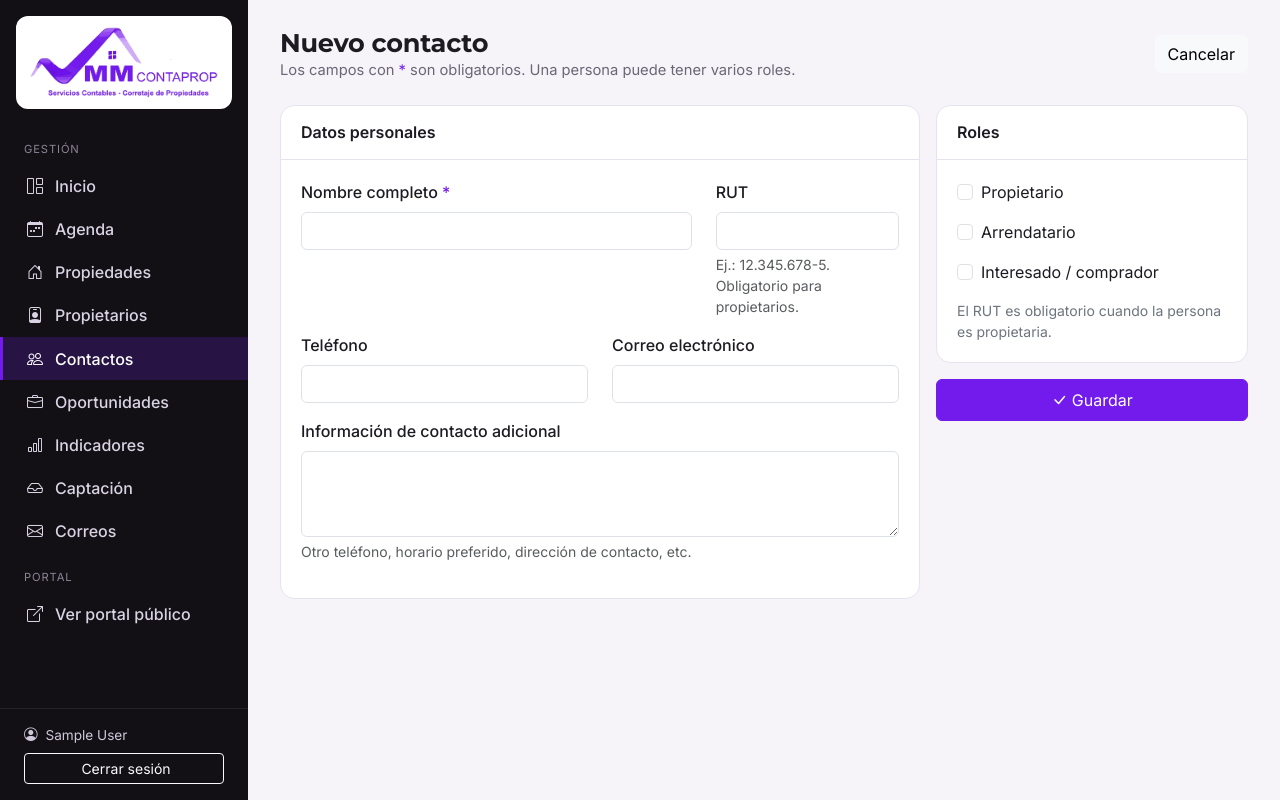
After one commit to yorbyn/prototipo-CRM_MMcontaprop, a Django app: page /crm/contactos/nueva/ in a window 1280 px wide. The commit adds this page. Run offline with Django 5.2, Linux system fonts and the light colour scheme; the visitor is signed in with stand-in values (Sample User, id 1); some libraries are stand-ins or nearby versions.

Commit message:
feat(contactos): agrega crear y editar contacto

```diff
--- /dev/null
+++ b/contactos/forms.py
@@ -0,0 +1,20 @@
+from django import forms
+
+from core.forms import BootstrapMixin
+from core.validators import normalizar_rut
+
+from .models import Contacto
+
+class ContactoForm(BootstrapMixin, forms.ModelForm):
+    class Meta:
+        model = Contacto
+        fields = [
+            "nombre", "rut", "telefono", "email", "informacion_adicional",
+            "es_propietario", "es_arrendatario", "es_interesado",
+        ]
+        widgets = {"informacion_adicional": forms.Textarea(attrs={"rows": 3})}
+
+    def clean_rut(self):
+        # Se normaliza antes de la validación de unicidad para detectar
+        # duplicados aunque se escriba con o sin puntos.
+        return normalizar_rut(self.cleaned_data.get("rut")) or None
--- a/contactos/templates/contactos/detalle_contacto.html
+++ b/contactos/templates/contactos/detalle_contacto.html
@@ -4,7 +4,7 @@
 {% block contenido %}
 <div class="crm-encabezado">
   <div>
-    <div class="small text-secondary"><a href="{% url 'contactos:lista' %}">Contactos</a> / Ficha</div>
+    <div class="small text-secondary"><a href="{% url 'contactos:lista-contacto' %}">Contactos</a> / Ficha</div>
     <h1>{{ contacto.nombre }}</h1>
     <div class="mt-1">{% for r in contacto.roles %}<span class="badge bg-morado-claro text-morado me-1">{{ r }}</span>{% endfor %}</div>
   </div>
@@ -12,6 +12,7 @@
     {% if contacto.es_propietario %}
       <a href="{% url 'propiedades:crear' %}?propietario={{ contacto.pk }}" class="btn btn-outline-primary"><i class="bi bi-house-add"></i> Nueva propiedad</a>
     {% endif %}
+        <a href="{% url 'contactos:editar-contacto' contacto.pk %}" class="btn btn-primary"><i class="bi bi-pencil"></i> Editar</a>
   </div>
 </div>
 
--- /dev/null
+++ b/contactos/templates/contactos/form_contacto.html
@@ -0,0 +1,38 @@
+{% extends "core/base_crm.html" %}
+{% block titulo_crm %}{{ titulo }}{% endblock %}
+{% block contenido %}
+<div class="crm-encabezado">
+  <div>
+    <h1>{{ titulo }}</h1>
+    <div class="sub">Los campos con <span class="text-morado">*</span> son obligatorios. Una persona puede tener varios roles.</div>
+  </div>
+  <a href="{% if contacto %}{{ contacto.get_absolute_url }}{% else %}{% url 'contactos:lista-contacto' %}{% endif %}" class="btn btn-light">Cancelar</a>
+</div>
+
+<form method="post" class="validar" novalidate>
+  {% csrf_token %}
+  {% if form.non_field_errors %}<div class="alert alert-danger">{{ form.non_field_errors|join:" " }}</div>{% endif %}
+  <div class="row g-3">
+    <div class="col-lg-8">
+      <div class="tarjeta"><div class="tarjeta-titulo">Datos personales</div><div class="tarjeta-cuerpo">
+        <div class="row">
+          <div class="col-md-8">{% include "partials/campo.html" with field=form.nombre %}</div>
+          <div class="col-md-4">{% include "partials/campo.html" with field=form.rut %}</div>
+          <div class="col-md-6">{% include "partials/campo.html" with field=form.telefono %}</div>
+          <div class="col-md-6">{% include "partials/campo.html" with field=form.email %}</div>
+          <div class="col-12">{% include "partials/campo.html" with field=form.informacion_adicional %}</div>
+        </div>
+      </div></div>
+    </div>
+    <div class="col-lg-4">
+      <div class="tarjeta"><div class="tarjeta-titulo">Roles</div><div class="tarjeta-cuerpo">
+        {% include "partials/campo.html" with field=form.es_propietario %}
+        {% include "partials/campo.html" with field=form.es_arrendatario %}
+        {% include "partials/campo.html" with field=form.es_interesado %}
+        <p class="small text-secondary mb-0">El RUT es obligatorio cuando la persona es propietaria.</p>
+      </div></div>
+      <button class="btn btn-primary w-100 mt-3 py-2"><i class="bi bi-check-lg"></i> Guardar</button>
+    </div>
+  </div>
+</form>
+{% endblock %}
--- a/contactos/templates/contactos/lista_contacto.html
+++ b/contactos/templates/contactos/lista_contacto.html
@@ -7,6 +7,7 @@
     <h1>{% if rol == 'propietario' %}Propietarios{% elif rol == 'arrendatario' %}Arrendatarios{% elif rol == 'interesado' %}Interesados{% else %}Contactos{% endif %}</h1>
     <div class="sub">{{ total }} registro{{ total|pluralize }}</div>
   </div>
+    <a href="{% url 'contactos:crear-contacto' %}{% if rol %}?rol={{ rol }}{% endif %}" class="btn btn-primary"><i class="bi bi-person-plus"></i> Nuevo {% if rol %}{{ rol }}{% else %}contacto{% endif %}</a>
 </div>
 
 <form method="get" class="filtros row g-2 align-items-end">
@@ -25,7 +26,7 @@
   </div>
   <div class="col-md-3 d-flex gap-2">
     <button class="btn btn-dark flex-fill"><i class="bi bi-search"></i> Buscar</button>
-    {% if q or rol %}<a href="{% url 'contactos:lista_contacto' %}" class="btn btn-light">Limpiar</a>{% endif %}
+    {% if q or rol %}<a href="{% url 'contactos:lista-contacto' %}" class="btn btn-light">Limpiar</a>{% endif %}
   </div>
 </form>
 
--- a/contactos/urls.py
+++ b/contactos/urls.py
@@ -5,6 +5,8 @@ from . import views
 app_name = "contactos"
 
 urlpatterns = [
-    path("", views.lista_contacto, name="lista_contacto"),
-    path("<int:pk>/", views.detalle_contacto, name="detalle_contacto"),
+    path("", views.lista_contacto, name="lista-contacto"),
+    path("nueva/", views.crear_contacto, name="crear-contacto"),
+    path("<int:pk>/", views.detalle_contacto, name="detalle-contacto"),
+    path("<int:pk>/editar/", views.editar_contacto, name="actualizar-contacto"),
 ]
--- a/contactos/views.py
+++ b/contactos/views.py
@@ -1,7 +1,10 @@
 from django.core.paginator import Paginator
 from django.db.models import Count, Q
-from django.shortcuts import get_object_or_404, render
+from django.shortcuts import get_object_or_404, render, redirect
+from core.permisos import crm_requerido
+from django.contrib import messages
 
+from .forms import ContactoForm
 from .models import Contacto
 
 ROLES = {
@@ -10,6 +13,7 @@ ROLES = {
     "interesado": "es_interesado",
 }
 
+@crm_requerido
 def lista_contacto(request):
     q = request.GET.get("q", "").strip()
     rol = request.GET.get("rol", "")
@@ -26,7 +30,7 @@ def lista_contacto(request):
         "pagina": pagina, "q": q, "rol": rol, "total": pagina.paginator.count,
     })
 
-
+@crm_requerido
 def detalle_contacto(request, pk):
     contacto = get_object_or_404(Contacto, pk=pk)
     return render(request, "contactos/detalle_contacto.html", {
@@ -35,3 +39,28 @@ def detalle_contacto(request, pk):
         "arriendos": contacto.arriendos.all(),
         "preferencias": contacto.preferencias.all(),
     })
+
+@crm_requerido
+def crear_contacto(request):
+    inicial = {}
+    if request.GET.get("rol") in ROLES:
+        inicial[ROLES[request.GET["rol"]]] = True
+    form = ContactoForm(request.POST or None, initial=inicial)
+    if request.method == "POST" and form.is_valid():
+        contacto = form.save(commit=False)
+        contacto.guardar_por(request.user)
+        messages.success(request, f"Contacto «{contacto}» registrado.")
+        return redirect(contacto)
+    return render(request, "contactos/form_contacto.html", {"form": form, "titulo": "Nuevo contacto"})
+
+@crm_requerido
+def editar_contacto(request, pk):
+    contacto = get_object_or_404(Contacto, pk=pk)
+    form = ContactoForm(request.POST or None, instance=contacto)
+    if request.method == "POST" and form.is_valid():
+        form.save(commit=False).guardar_por(request.user)
+        messages.success(request, "Datos actualizados.")
+        return redirect(contacto)
+    return render(request, "contactos/form_contacto.html", {
+        "form": form, "titulo": f"Editar: {contacto}", "contacto": contacto,
+    })
```
